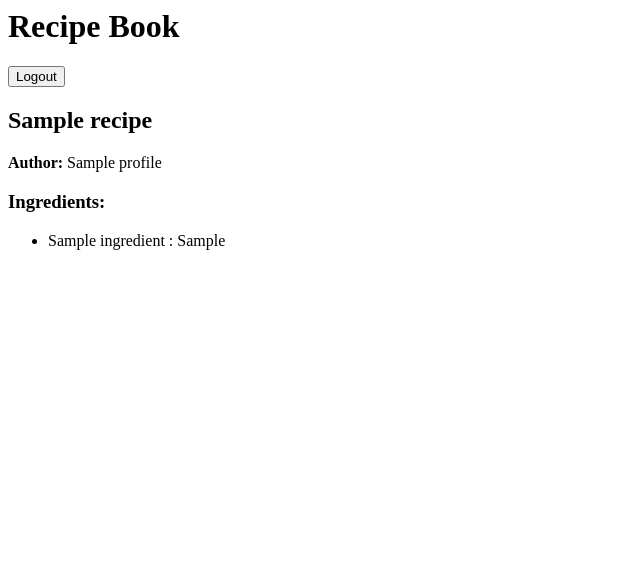
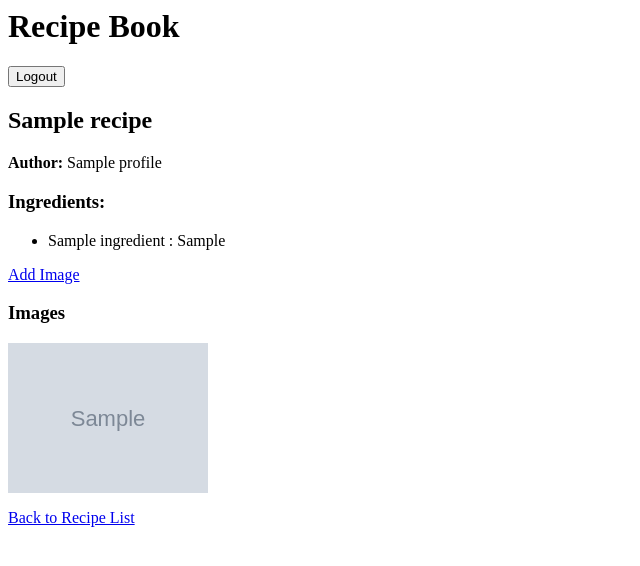
Before and after one commit to JohnCyren/recipebook-roxas-johncyren, a Django app: page /recipe/1/ in a window 1280 px wide. Shown: the top 566 px of the page, without its empty margins (0-640 px from the left). Run offline with Django 5.2, Linux system fonts and the light colour scheme; a user stored in the database is signed in; tables that the repository leaves empty hold one stand-in row (values such as "Sample post"); grey boxes marked "Sample" are stand-in pictures.

Commit message:
image uploads, lab4

```diff
--- a/ledger/models.py
+++ b/ledger/models.py
@@ -51,3 +51,12 @@ class RecipeIngredient(models.Model):
 
     def __str__(self):
         return f"{self.quantity} of {self.ingredient.name} for {self.recipe.name}"
+
+
+class RecipeImage(models.Model):
+    recipe = models.ForeignKey(Recipe, on_delete=models.CASCADE, related_name="images")
+    image = models.ImageField(upload_to="recipe_images/")
+    description = models.CharField(max_length=255)
+
+    def __str__(self):
+        return f"Image for {self.recipe.name}"
--- a/ledger/templates/ledger/recipe_detail.html
+++ b/ledger/templates/ledger/recipe_detail.html
@@ -16,5 +16,19 @@
         </li>
     {% endfor %}
 </ul>
+{% if user.is_authenticated %}
+        <p><a href="{% url 'add_image' recipe.pk %}">Add Image</a></p>
+    {% endif %}
+
+    <h3>Images</h3>
+    {% for image in recipe.images.all %}
+        <div>
+            <img src="{{ image.image.url }}" alt="{{ image.description }}" width="200">
+        </div>
+    {% empty %}
+        <p>No images uploaded yet.</p>
+    {% endfor %}
+
+    <p><a href="{% url 'recipe_list' %}">Back to Recipe List</a></p>
 
 {% endblock %}
--- a/ledger/templates/ledger/recipe_list.html
+++ b/ledger/templates/ledger/recipe_list.html
@@ -5,6 +5,12 @@
 {% endblock %}
 
 {% block content %}
+
+{% if user.is_authenticated %}
+    <p>
+        <a href="{% url 'recipe_add' %}">Add Recipe</a>
+    </p>
+{% endif %}
 
 <ul>
     {% for recipe in recipes %}
--- a/ledger/urls.py
+++ b/ledger/urls.py
@@ -2,11 +2,14 @@ from django.urls import path
 from . import views
 
 urlpatterns = [
-    path("", views.recipe_list, name="recipe_list"),
+    path("", views.index, name="index"),
+    path("recipes/list", views.recipe_list, name="recipe_list"),
     path("recipe/<int:recipe_id>/", views.recipe_detail, name="recipe_detail"),
     path(
         "ingredient/<int:ingredient_id>/",
         views.ingredient_detail,
         name="ingredient_detail",
     ),
+    path("recipe/add/", views.recipe_add, name="recipe_add"),
+    path("recipe/<int:recipe_id>/add_image/", views.recipe_image_add, name="add_image"),
 ]
--- a/ledger/views.py
+++ b/ledger/views.py
@@ -2,6 +2,8 @@ from django.shortcuts import render, HttpResponse
 from .models import Recipe, Ingredient
 from django.contrib.auth.models import User
 from django.contrib.auth.decorators import login_required
+from .forms import RecipeForm, RecipeImageForm
+from django.shortcuts import redirect
 
 
 # Create your views here.
@@ -9,7 +11,6 @@ def index(request):
     return HttpResponse("")
 
 
-@login_required
 def recipe_list(request):
     recipes = Recipe.objects.all()
     return render(request, "ledger/recipe_list.html", {"recipes": recipes})
@@ -24,3 +25,34 @@ def recipe_detail(request, recipe_id):
 def ingredient_detail(request, ingredient_id):
     ingredient = Ingredient.objects.get(id=ingredient_id)
     return render(request, "ledger/ingredient_detail.html", {"ingredient": ingredient})
+
+
+@login_required
+def recipe_add(request):
+    if request.method == "POST":
+        form = RecipeForm(request.POST)
+        if form.is_valid():
+            recipe = form.save()
+            return redirect("recipe_detail", recipe_id=recipe.id)
+    else:
+        form = RecipeForm()
+
+    return render(request, "ledger/recipe_add.html", {"form": form})
+
+
+@login_required
+def recipe_image_add(request, recipe_id):
+    recipe = Recipe.objects.get(id=recipe_id)
+    if request.method == "POST":
+        form = RecipeImageForm(request.POST, request.FILES)
+        if form.is_valid():
+            recipe_image = form.save(commit=False)
+            recipe_image.recipe = recipe
+            recipe_image.save()
+            return redirect("recipe_detail", recipe_id=recipe.id)
+    else:
+        form = RecipeImageForm()
+
+    return render(
+        request, "ledger/recipe_image_add.html", {"form": form, "recipe": recipe}
+    )
--- a/recipebook/settings.py
+++ b/recipebook/settings.py
@@ -14,6 +14,8 @@ from pathlib import Path
 
 # Build paths inside the project like this: BASE_DIR / 'subdir'.
 BASE_DIR = Path(__file__).resolve().parent.parent
+MEDIA_URL = "/media/"
+MEDIA_ROOT = BASE_DIR / "media"
 
 
 # Quick-start development settings - unsuitable for production
--- a/recipebook/urls.py
+++ b/recipebook/urls.py
@@ -15,6 +15,8 @@ Including another URLconf
     2. Add a URL to urlpatterns:  path('blog/', include('blog.urls'))
 """
 
+from django.conf import settings
+from django.conf.urls.static import static
 from django.contrib import admin
 from django.urls import path, include
 from django.contrib.auth import views as auth_views
@@ -42,3 +44,6 @@ urlpatterns = [
         name="password_reset_complete",
     ),
 ]
+
+if settings.DEBUG:
+    urlpatterns += static(settings.MEDIA_URL, document_root=settings.MEDIA_ROOT)
```
Also changed, not shown: ledger/admin.py (+11 -2 lines), ledger/forms.py (added, +14 -0 lines), ledger/templates/ledger/recipe_add.html (added, +12 -0 lines), ledger/templates/ledger/recipe_image_add.html (added, +19 -0 lines), ledger/migrations/0006_recipeimage.py (added), ledger/migrations/0007_recipeimage_description.py (added), media/recipe_images/bruh_for_ea.png (added), media/recipe_images/istockphoto-2021854469-612x612.jpg (added), media/recipe_images/main_chara.png (added).
